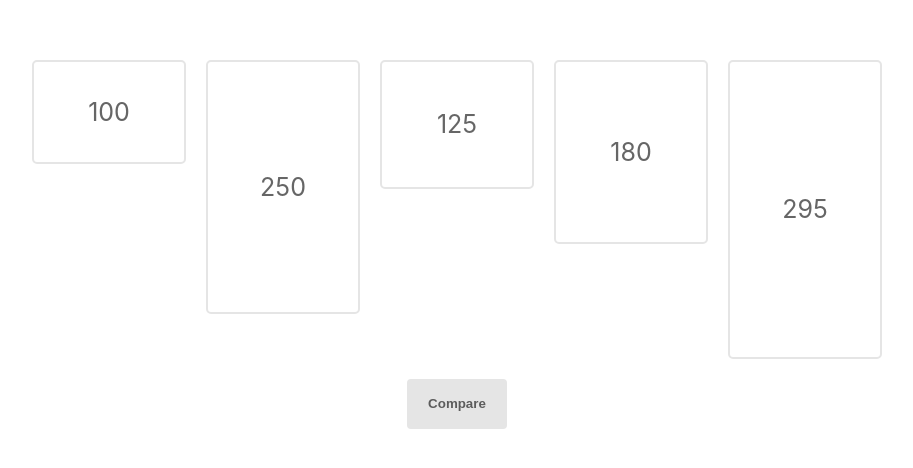
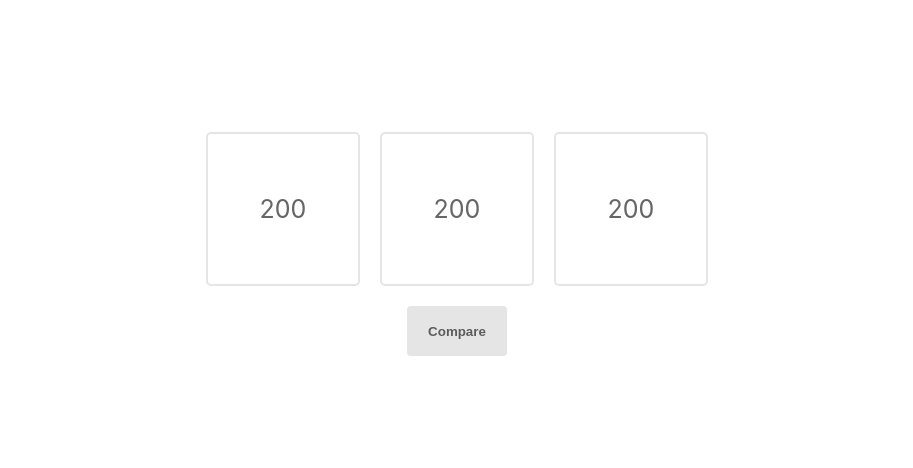
Before and after one commit to Web-Dev-Problems/pb-mini-project, a React (Create React App) app: page / in a window 1280 px wide. Shown: the part 156-624 px from the top of the page, without its empty margins (183-1096 px from the left). Built offline with nearby package versions, Linux system fonts and the light colour scheme.

Commit message:
Update App.js
Restucture useState variables

Co-Authored-By: Joshtray <23462200+Joshtray@users.noreply.github.com>

```diff
--- a/src/App.js
+++ b/src/App.js
@@ -4,13 +4,8 @@ import { useEffect, useState } from 'react';
 import Compare from './components/Compare';
 
 function App() {
-  const boxList = {
-    1: 100,
-    2: 250,
-    3: 125,
-    4: 180,
-    5: 295,
-  }
+  const [boxList, setBoxList] = useState({1: "200", 2: "200", 3: "200"})
+  const [showAdd, setShowAdd] = useState(true)
   const [selected, setSelected] = useState({})
   const [compareEnabled, setCompareEnabled] = useState(false)
   const [comparing, setComparing] = useState(false)
```
